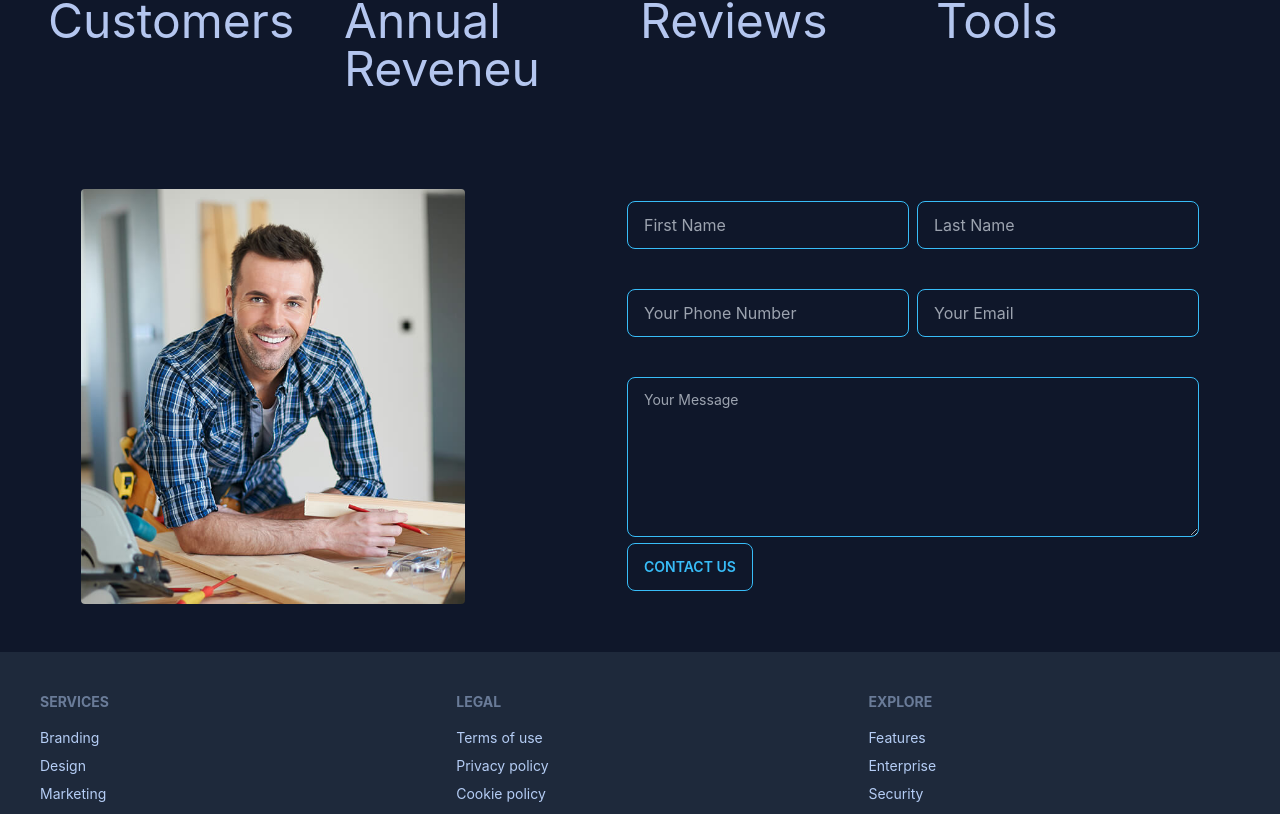
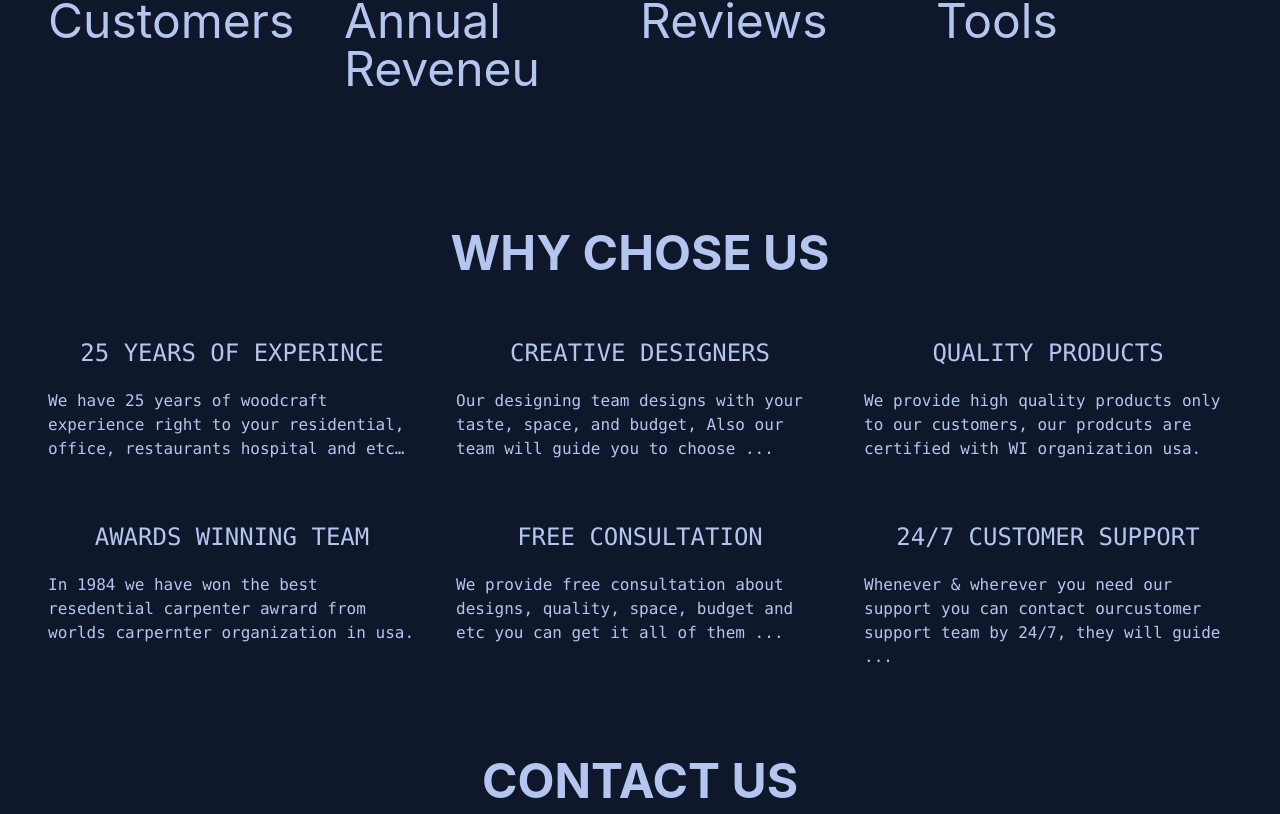
Before and after one commit to Shafak93/carpent-shop, a React (Create React App) app: page / in a window 1280 px wide. Shown: the part 646-1460 px from the top of the page. Built offline with nearby package versions, Linux system fonts and the light colour scheme; no server answers.

Commit message:
choous compo design added

```diff
--- a/package.json
+++ b/package.json
@@ -13,6 +13,7 @@
     "react-dom": "^18.1.0",
     "react-firebase-hooks": "^5.0.3",
     "react-hook-form": "^7.31.2",
+    "react-icons": "^4.3.1",
     "react-query": "^3.39.0",
     "react-router-dom": "^6.3.0",
     "react-scripts": "5.0.1",
--- /dev/null
+++ b/src/Components/Home/ChooseUs/ChooseUs.js
@@ -0,0 +1,39 @@
+import React from 'react';
+import { FaBitcoin } from "react-icons/fa";
+
+const ChooseUs = () => {
+    return (
+        <div className='p-12'>
+            <h1 className='text-5xl text-center font-bold py-10'>WHY CHOSE US</h1>
+            <div className='grid sm:grid-cols-1 md:grid-cols-2 lg:grid-cols-3 gap-10'>
+                <div>
+
+                    <h2 className='text-center text-2xl font-mono my-5'>25 YEARS OF EXPERINCE</h2>
+                    <p className='font-thin font-mono'>We have 25 years of woodcraft experience right to your residential, office, restaurants hospital and etc…</p>
+                </div>
+                <div>
+                    <h2 className='text-center text-2xl font-mono my-5'>CREATIVE DESIGNERS</h2>
+                    <p className='font-thin font-mono'>Our designing team designs with your taste, space, and budget, Also our team will guide you to choose ...</p>
+                </div>
+                <div>
+                    <h2 className='text-center text-2xl font-mono my-5'>QUALITY PRODUCTS</h2>
+                    <p className='font-thin font-mono'>We provide high quality products only to our customers, our prodcuts are certified with WI organization usa.</p>
+                </div>
+                <div>
+                    <h2 className='text-center text-2xl font-mono my-5'>AWARDS WINNING TEAM</h2>
+                    <p className='font-thin font-mono'>In 1984 we have won the best resedential carpenter awrard from worlds carpernter organization in usa.</p>
+                </div>
+                <div>
+                    <h2 className='text-center text-2xl font-mono my-5'>FREE CONSULTATION</h2>
+                    <p className='font-thin font-mono'>We provide free consultation about designs, quality, space, budget and etc you can get it all of them ...</p>
+                </div>
+                <div>
+                    <h2 className='text-center text-2xl font-mono my-5'>24/7 CUSTOMER SUPPORT</h2>
+                    <p className='font-thin font-mono'>Whenever & wherever you need our support you can contact ourcustomer support team by 24/7, they will guide ...</p>
+                </div>
+            </div>
+        </div>
+    );
+};
+
+export default ChooseUs;
--- a/src/Components/Home/ContactUs/ContactUs.js
+++ b/src/Components/Home/ContactUs/ContactUs.js
@@ -3,7 +3,9 @@ import contact from '../../../banner/contactus.jpg'
 
 const ContactUs = () => {
     return (
-        <div className='flex justify-around items-center py-12'>
+        <div>
+            <h1 className='text-5xl text-center font-bold pt-10'>CONTACT US</h1>
+            <div className='flex justify-around items-center py-12'>
             <div className='lg:w-96 md:w-40'>
                 <img className=' rounded' src={contact} alt="" />
             </div>
@@ -22,6 +24,7 @@ const ContactUs = () => {
                 </form>
             </div>
         </div>
+        </div>
     );
 };
 
--- a/src/Components/Home/Home.js
+++ b/src/Components/Home/Home.js
@@ -1,6 +1,7 @@
 import React from 'react';
 import Banner from '../Header/Banner';
 import BussinessSummery from './BussnessSummery/BussinessSummery';
+import ChooseUs from './ChooseUs/ChooseUs';
 import ContactUs from './ContactUs/ContactUs';
 import Footer from './Footer/Footer';
 import Tools from './Tools/Tools';
@@ -11,6 +12,7 @@ const Home = () => {
             <Banner></Banner>
             <Tools></Tools>
             <BussinessSummery></BussinessSummery>
+            <ChooseUs></ChooseUs>
             <ContactUs></ContactUs>
             <Footer></Footer>
         </div>
```
Also changed, not shown: 1 other file (tests, documents, lock files or other folders).
